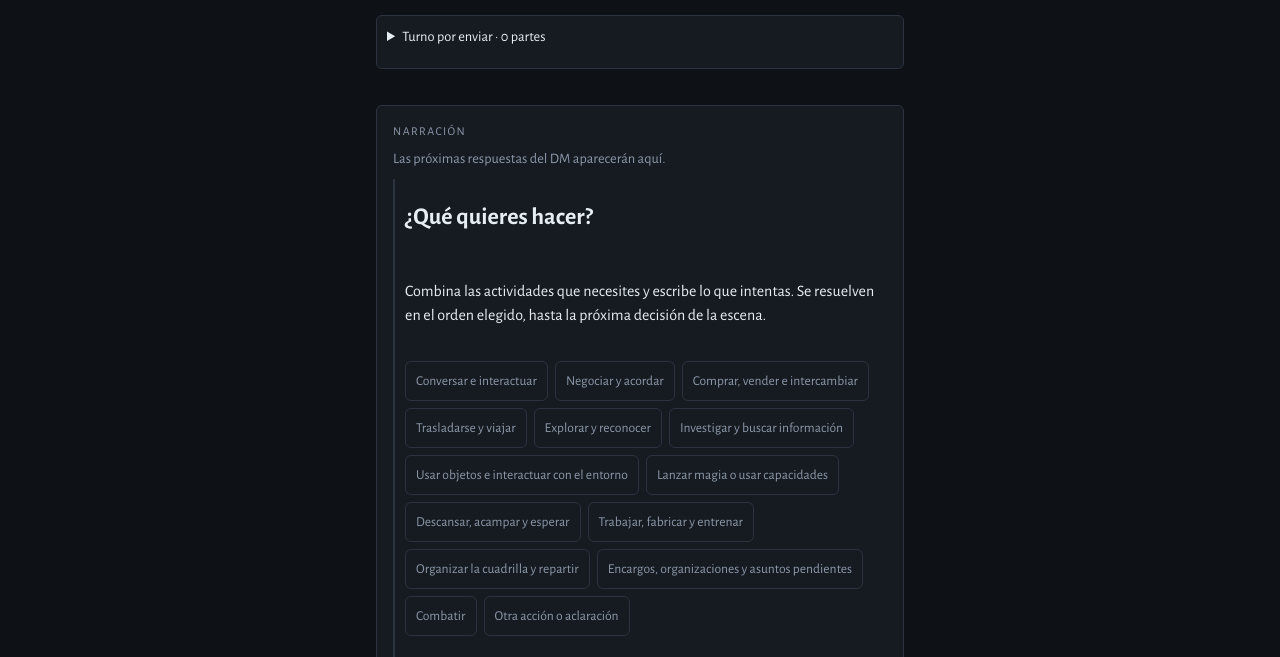
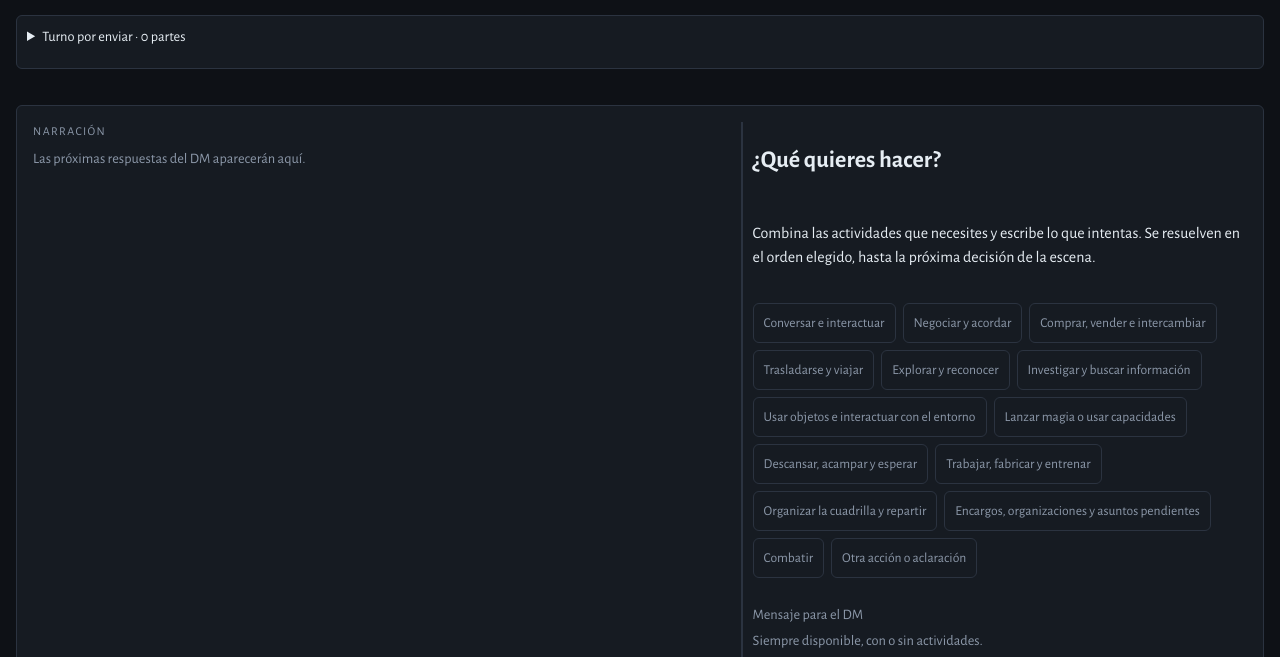
Before and after one commit to GuillermoMella/mesa-clades, a plain HTML site: page index.html in a window 1280 px wide. Shown: the part 91-748 px from the top of the page. Drawn offline with nearby package versions, Linux system fonts and the light colour scheme; a web font is replaced by a local one.

Commit message:
App: diseño de escritorio fuera del combate (narración y turno en dos columnas)

```diff
--- a/index.html
+++ b/index.html
@@ -340,6 +340,13 @@ select{font:inherit;background:var(--bg);color:var(--fg);border:1px solid var(--
 #forja.hoja-pj,#hoja.hoja-pj{position:static;inset:auto;display:block;overflow:visible;background:transparent;padding:0;z-index:auto;max-height:none}
 #forja .forja{max-height:none}.ancla-subvista{scroll-margin-top:100px}
 @media(max-width:600px){.wrap{padding:10px;gap:10px}#cabeceraApp>div:first-of-type{display:none}#cabeceraApp button{min-height:44px}#cabeceraApp #listo{min-width:90px}#borradorTurno{margin:0}}
+/* PC fuera del combate: columna más ancha y, en Mesa, narración a la izquierda y turno a la derecha. */
+@media (min-width:1000px){
+  .wrap:not(.con-pestanas){max-width:1280px}
+  #panelMesa:has(>#historiaVista:not(.vista-oculta):not([hidden])):has(>#declaracion:not(.vista-oculta):not([hidden])){grid-template-columns:minmax(0,1.35fr) minmax(380px,1fr);align-items:start;column-gap:24px}
+  #panelMesa>#historiaVista{position:sticky;top:90px}
+  #panelMesa #relato{max-height:calc(100vh - 260px)}
+}
 </style>
 </head>
 <body>
```
